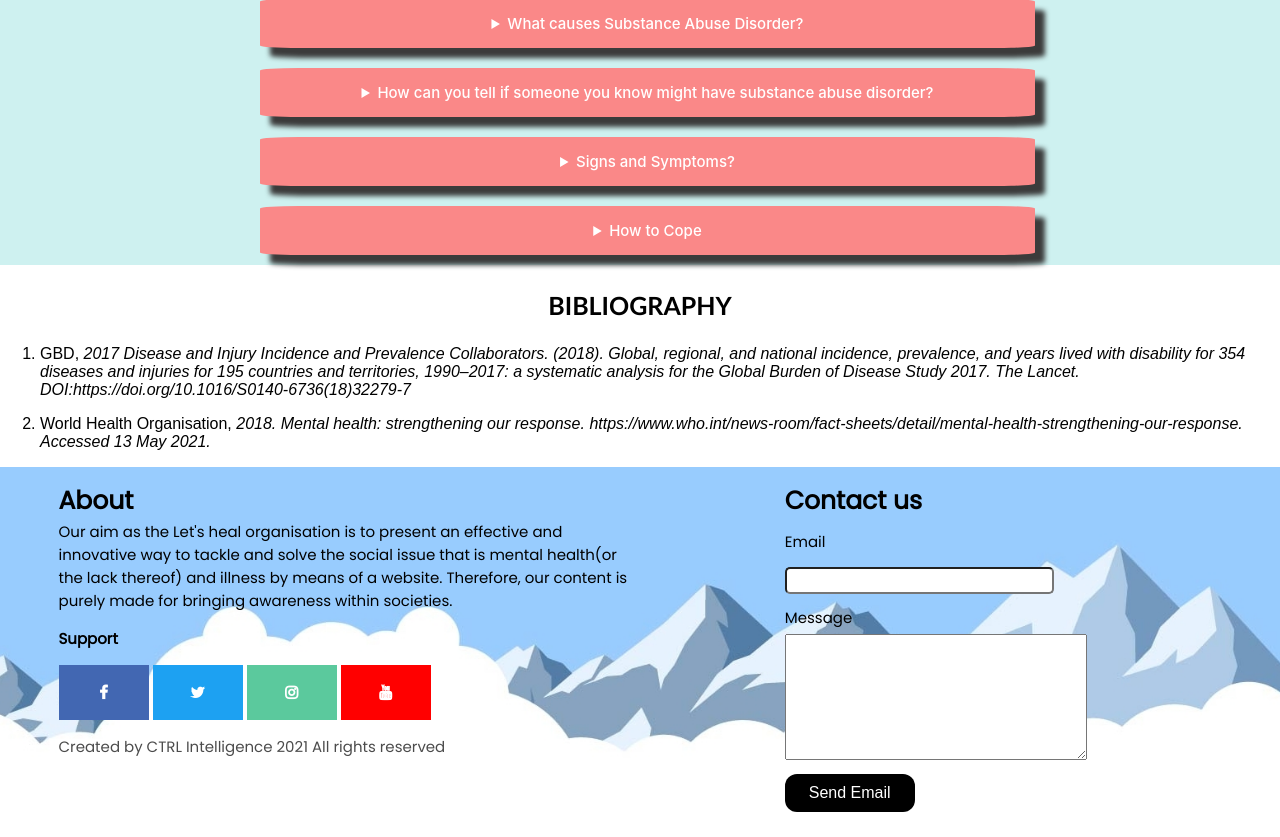
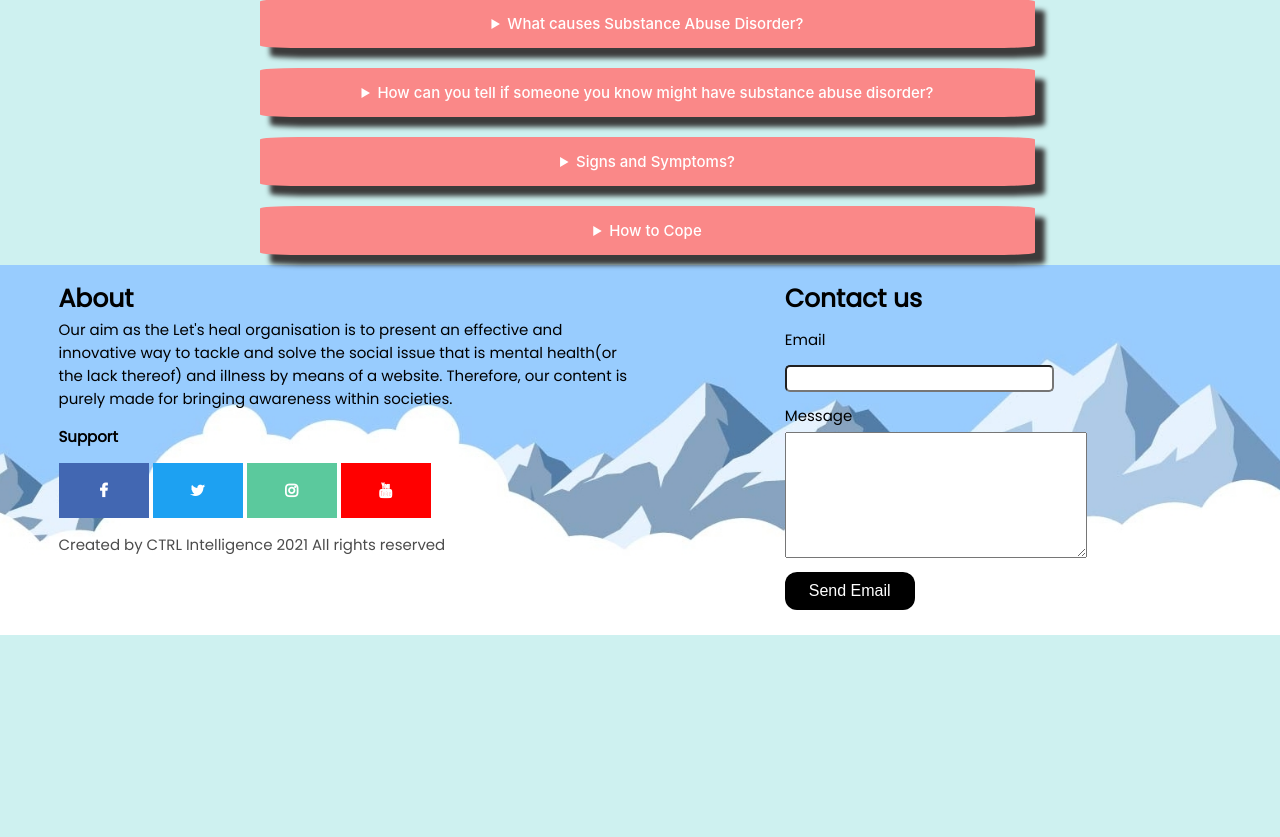
Before and after one commit to KenanK0/MentalHealth, a PHP site: page /definition.php in a window 1280 px wide. Shown: the part 3745-4582 px from the top of the page. After the commit the page ends 4380 px from the top, so only its background shows below. Run offline with PHP 8.4, Linux system fonts and the light colour scheme; some web fonts are replaced.

Commit message:
removed bibliography

```diff
--- a/My_Project/definition.php
+++ b/My_Project/definition.php
@@ -634,13 +634,6 @@ include("connection.php");
     </div>
 
     </div>
-    <div>
-        <h3>Bibliography</h3>
-        <ol>
-            <li><p>GBD, <cite> 2017 Disease and Injury Incidence and Prevalence Collaborators. (2018). Global, regional, and national incidence, prevalence, and years lived with disability for 354 diseases and injuries for 195 countries and territories, 1990–2017: a systematic analysis for the Global Burden of Disease Study 2017. The Lancet. DOI:https://doi.org/10.1016/S0140-6736(18)32279-7</cite></p></li>
-            <li><p>World Health Organisation, <cite>2018. Mental health: strengthening our response. https://www.who.int/news-room/fact-sheets/detail/mental-health-strengthening-our-response. Accessed 13 May 2021. </cite></p></li>
-            </ol>
-    </div>
      <!-- Footer -->
     <footer>
         <div class="more"><b>About</b>
```
